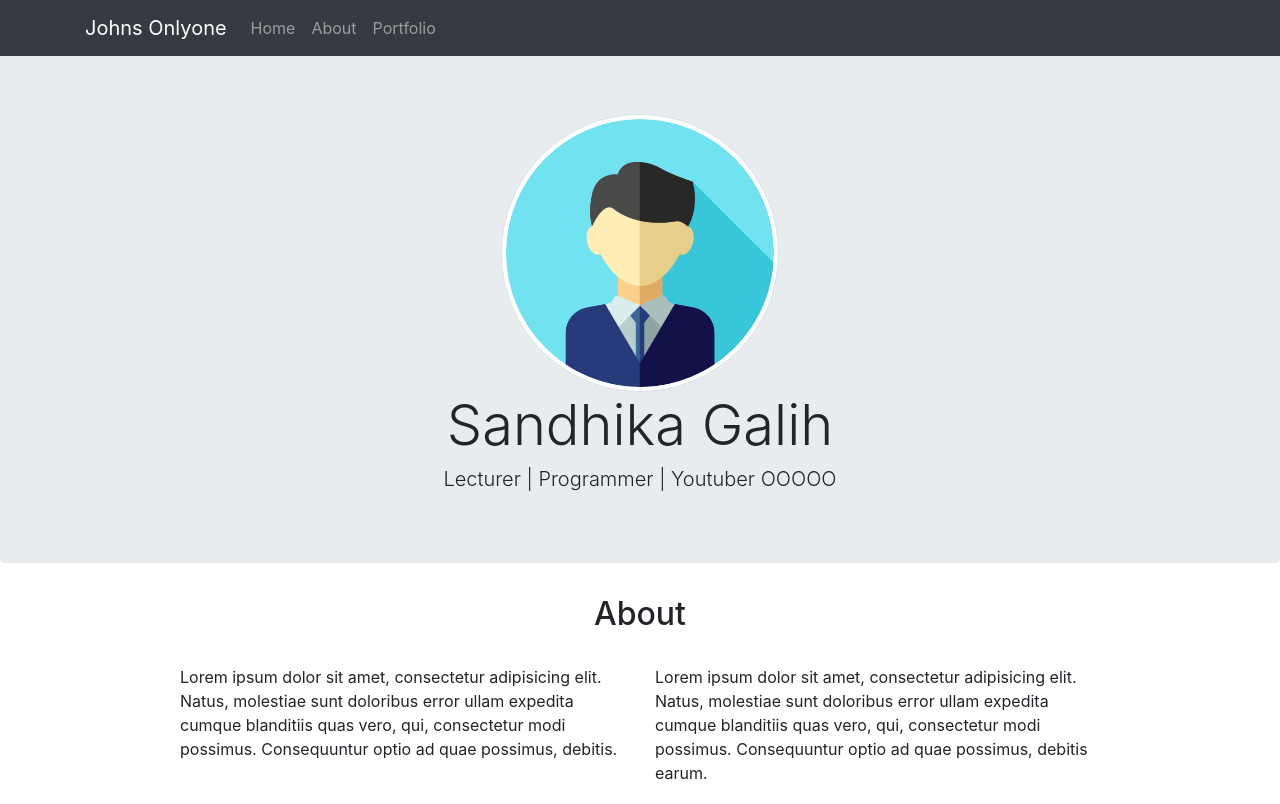
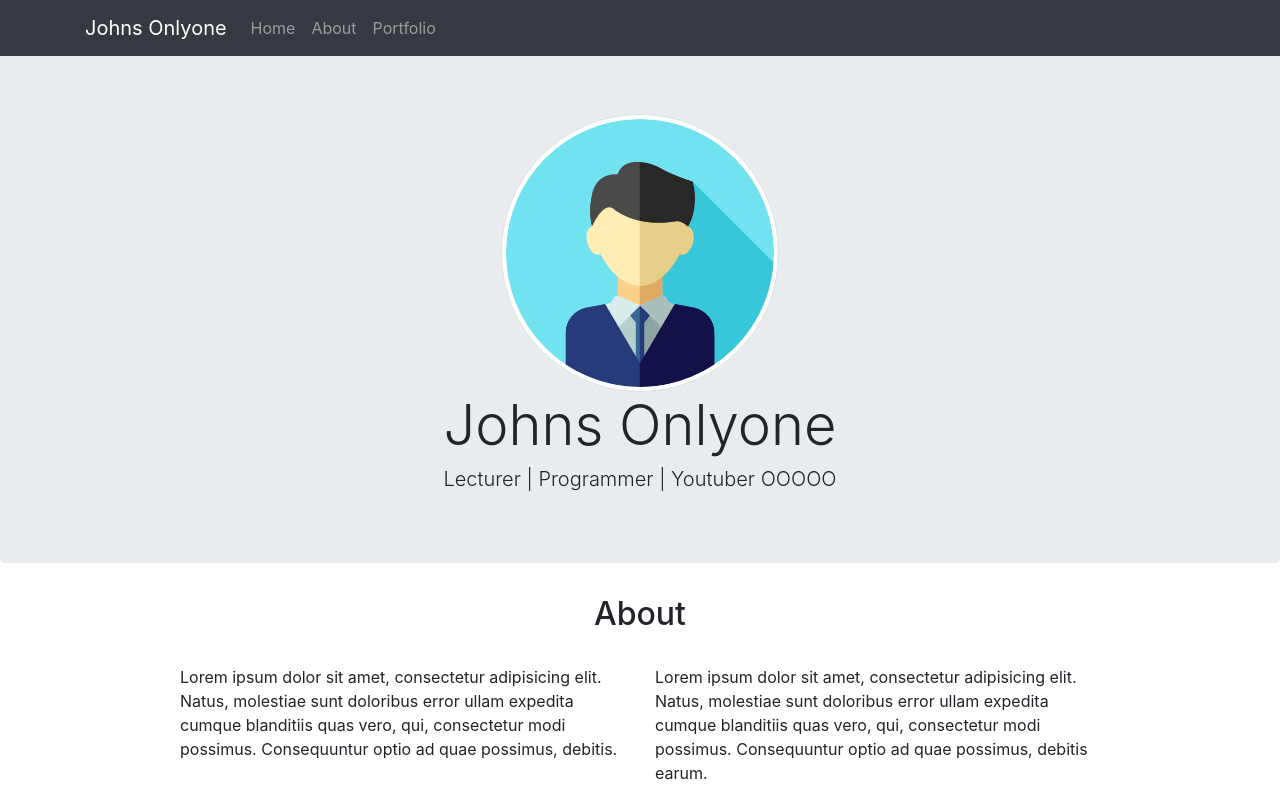
Before and after one commit to johnsonlyone/johnsonlyone.github.io, a plain HTML site: page index.html in a window 1280 px wide. Shown: the top 804 px of the page. Drawn offline with nearby package versions, Linux system fonts and the light colour scheme.

Commit message:
Edit Info

```diff
--- a/index.html
+++ b/index.html
@@ -42,7 +42,7 @@
       <div class="container">
         <div class="text-center">
           <img src="img/profile1.png" class="rounded-circle img-thumbnail">
-          <h1 class="display-4">Sandhika Galih</h1>
+          <h1 class="display-4">Johns Onlyone</h1>
           <h3 class="lead">Lecturer | Programmer | Youtuber OOOOO</h3>
         </div>
       </div>
```
